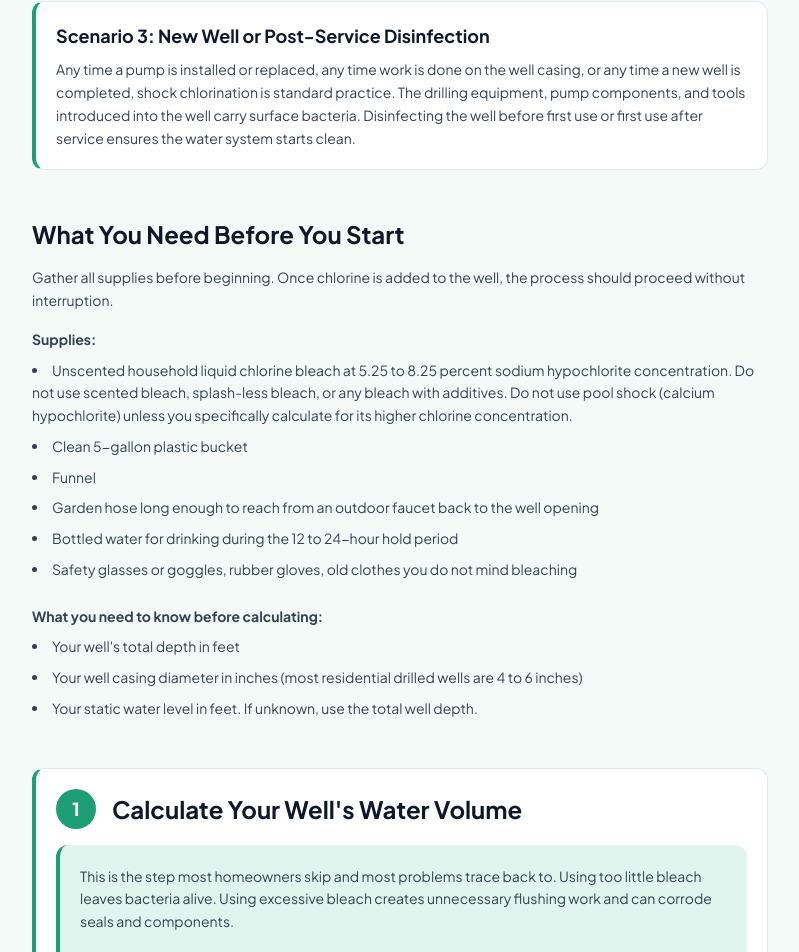
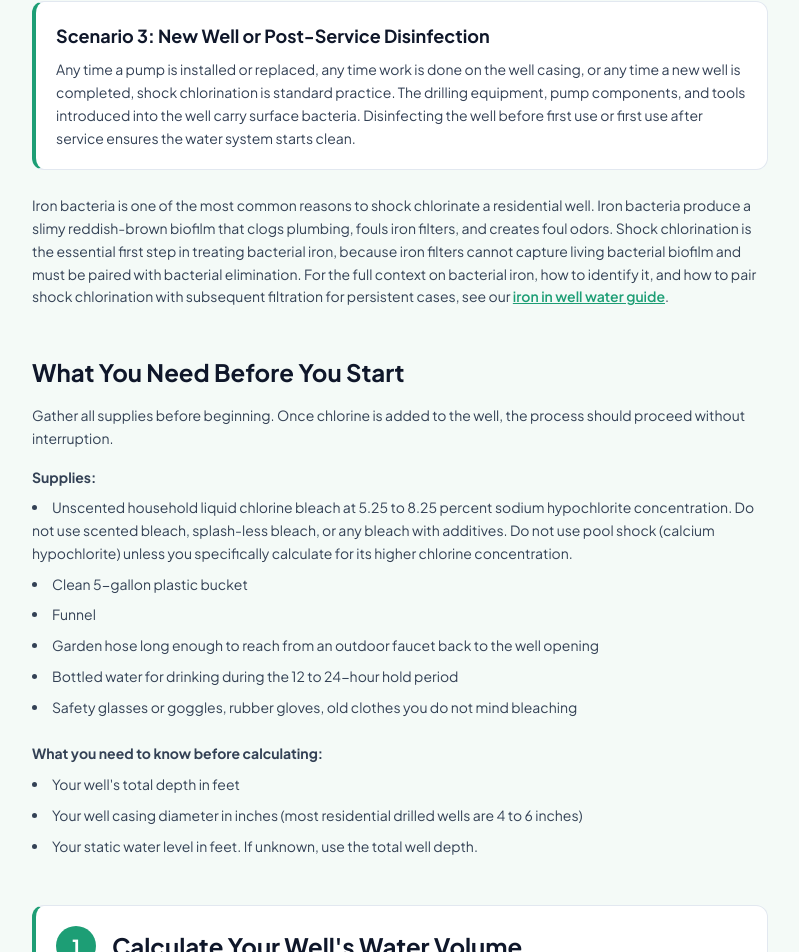
Before and after one commit to thebasementguide2026/thewell.guide-, a Next.js app: page /guides/how-to-shock-chlorinate-well in a window 1280 px wide. Shown: the part 1863-2815 px from the top of the page, without its empty margins (240-1039 px from the left). Built offline with nearby package versions, Linux system fonts and the light colour scheme.

Commit message:
Add inbound link to iron-in-well-water guide

```diff
--- a/app/guides/how-to-shock-chlorinate-well/page.tsx
+++ b/app/guides/how-to-shock-chlorinate-well/page.tsx
@@ -207,6 +207,10 @@ export default function HowToShockChlorinateWell() {
               </p>
             </div>
           </div>
+
+          <p className='text-slate-700 text-sm leading-relaxed mt-6'>
+            Iron bacteria is one of the most common reasons to shock chlorinate a residential well. Iron bacteria produce a slimy reddish-brown biofilm that clogs plumbing, fouls iron filters, and creates foul odors. Shock chlorination is the essential first step in treating bacterial iron, because iron filters cannot capture living bacterial biofilm and must be paired with bacterial elimination. For the full context on bacterial iron, how to identify it, and how to pair shock chlorination with subsequent filtration for persistent cases, see our <Link href='/guides/iron-in-well-water' className='font-semibold underline' style={{ color: '#1D9E75' }}>iron in well water guide</Link>.
+          </p>
         </div>
 
         {/* What You Need Before You Start */}
```
